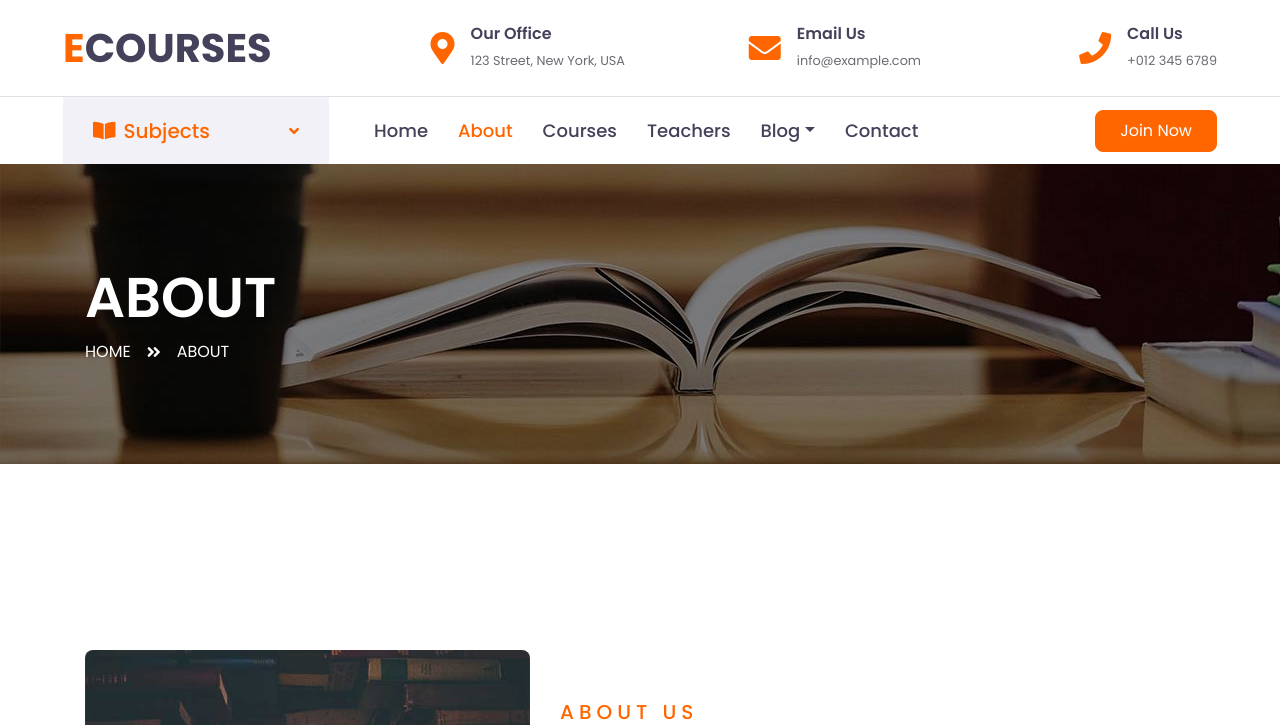
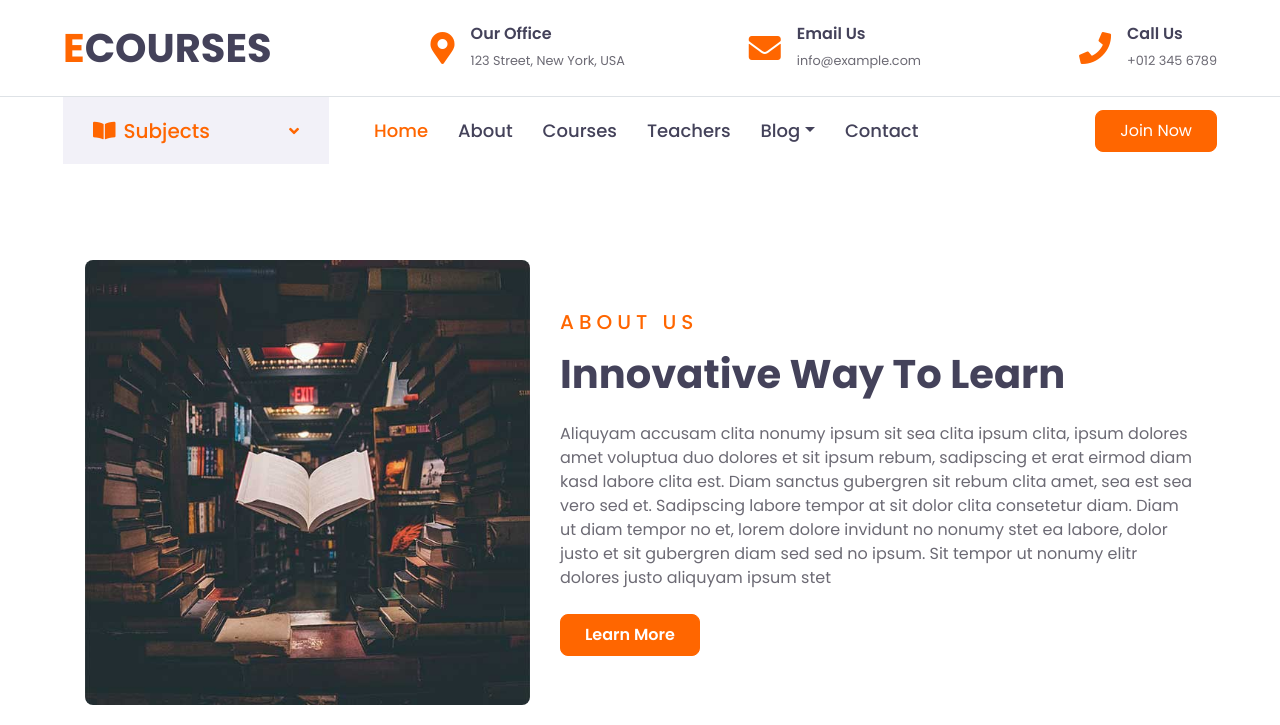
Before and after one commit to uzcoder72/e-course, a Django app: page /app/about/ in a window 1280 px wide. Shown: the top 725 px of the page. Run offline with Django 5.2, Linux system fonts and the light colour scheme; some libraries are stand-ins or nearby versions.

Commit message:
some changes

```diff
--- a/app/templates/about.html
+++ b/app/templates/about.html
@@ -102,38 +102,22 @@
                     </button>
                     <div class="collapse navbar-collapse justify-content-between" id="navbarCollapse">
                         <div class="navbar-nav py-0">
-                            <a href="index.html" class="nav-item nav-link">Home</a>
-                            <a href="about.html" class="nav-item nav-link active">About</a>
-                            <a href="course.html" class="nav-item nav-link">Courses</a>
-                            <a href="teacher.html" class="nav-item nav-link">Teachers</a>
+                            <a href="{% url 'index' %}" class="nav-item nav-link active">Home</a>
+                            <a href="{% url 'about' %}" class="nav-item nav-link">About</a>
+                            <a href="{% url 'course_list' %}" class="nav-item nav-link">Courses</a>
+                            <a href="{% url 'teacher' %}" class="nav-item nav-link">Teachers</a>
                             <div class="nav-item dropdown">
                                 <a href="#" class="nav-link dropdown-toggle" data-toggle="dropdown">Blog</a>
                                 <div class="dropdown-menu rounded-0 m-0">
-                                    <a href="blog.html" class="dropdown-item">Blog List</a>
+                                    <a href="{% url 'blog' %}" class="dropdown-item">Blog List</a>
                                     <a href="single.html" class="dropdown-item">Blog Detail</a>
                                 </div>
                             </div>
-                            <a href="contact.html" class="nav-item nav-link">Contact</a>
+                            <a href="{% url 'contact' %}" class="nav-item nav-link">Contact</a>
                         </div>
                         <a class="btn btn-primary py-2 px-4 ml-auto d-none d-lg-block" href="">Join Now</a>
                     </div>
                 </nav>
-            </div>
-        </div>
-    </div>
-    <!-- Navbar End -->
-
-
-    <!-- Header Start -->
-    <div class="container-fluid page-header" style="margin-bottom: 90px;">
-        <div class="container">
-            <div class="d-flex flex-column justify-content-center" style="min-height: 300px">
-                <h3 class="display-4 text-white text-uppercase">About</h3>
-                <div class="d-inline-flex text-white">
-                    <p class="m-0 text-uppercase"><a class="text-white" href="">Home</a></p>
-                    <i class="fa fa-angle-double-right pt-1 px-3"></i>
-                    <p class="m-0 text-uppercase">About</p>
-                </div>
             </div>
         </div>
     </div>
--- a/app/urls.py
+++ b/app/urls.py
@@ -12,4 +12,4 @@ urlpatterns = [
     path('courses/', views.course_list, name='course_list'),
     path('courses/<int:course_id>/', views.course_detail, name='course_detail'),
     path('teacher/', views.teacher, name='teacher'),
-]
+] + static(settings.MEDIA_URL, document_root=settings.MEDIA_ROOT)
```
Also changed, not shown: app/templates/blog.html (+7 -7 lines), app/templates/contact.html (+6 -6 lines), app/templates/course.html (+6 -6 lines), app/templates/index.html (+7 -6 lines), app/templates/single.html (+8 -8 lines), app/templates/teacher.html (+6 -6 lines).
